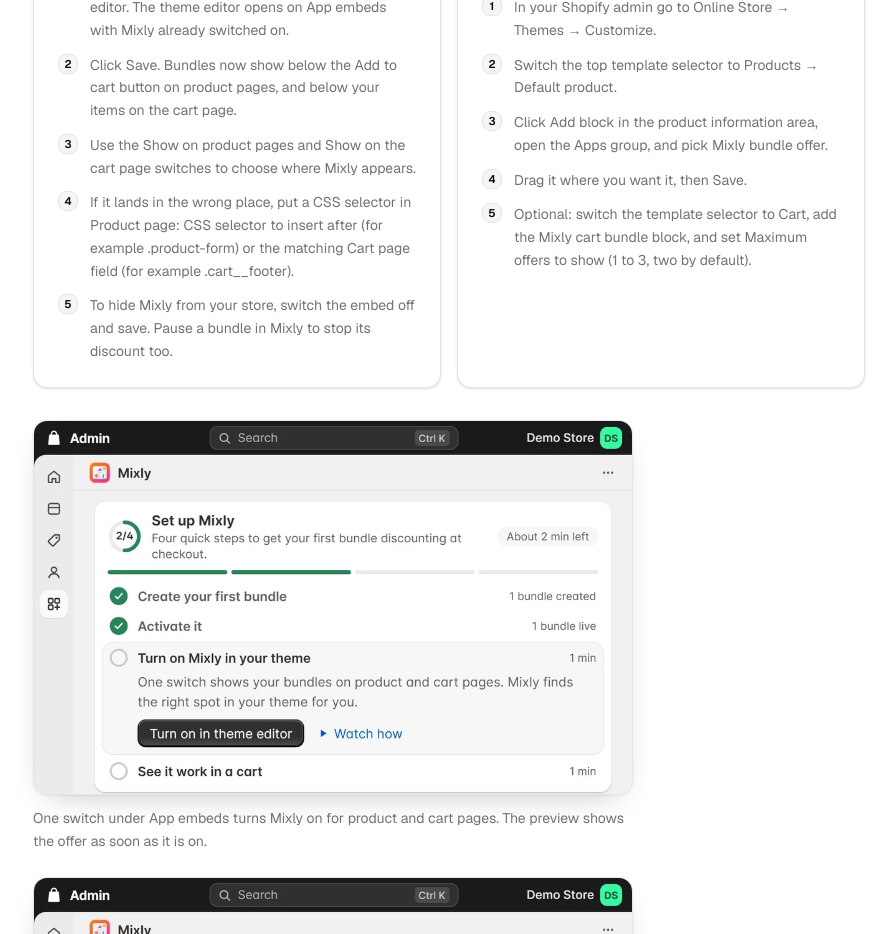
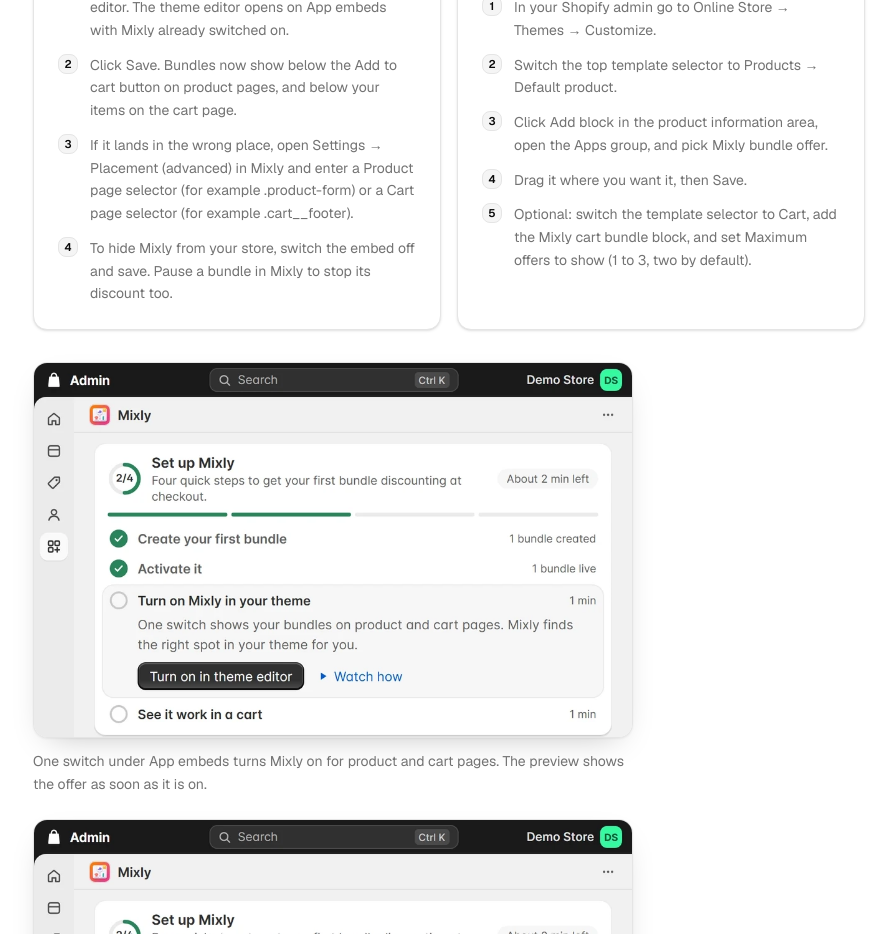
Before and after one commit to phamdung2209/solora, a Next.js app: page /mixly/docs in a window 1280 px wide. Shown: the part 3940-4874 px from the top of the page, without its empty margins (327-1223 px from the left). Built offline with nearby package versions, Linux system fonts and the light colour scheme.

Commit message:
point merchants to the in-app placement setting instead of the theme embed
The embed in all three apps is now a single switch, and the placement selectors live in each app.

```diff
--- a/src/app/combined-listings/docs/page.tsx
+++ b/src/app/combined-listings/docs/page.tsx
@@ -105,7 +105,7 @@
   },
   {
     q: 'The row appears but in an odd spot.',
-    a: 'Set Custom mount selector in the app embed, or add the app block to your product template and drag it where you want it.',
+    a: 'Set Product page selector under Design → Placement (advanced) in the app, or add the app block to your product template and drag it where you want it.',
   },
   {
     q: "Stock doesn't show on swatches.",
@@ -303,8 +303,9 @@
 
           <div className="mt-6">
             <Callout title="Swatch row in the wrong place?">
-              In the app embed&rsquo;s settings, enter a CSS selector in{' '}
-              <strong className="font-semibold text-foreground">Custom mount selector</strong>.
+              In the app, open Design and enter a CSS selector in{' '}
+              <strong className="font-semibold text-foreground">Product page selector</strong> under
+              Placement (advanced).
               The row is placed right after the first element that matches.
             </Callout>
           </div>
@@ -441,7 +442,7 @@
             Combined Listings finds the variant picker, gallery and product cards on its own. It
             has a profile for Dawn, places the row under the variant picker on Horizon, and falls
             back to the add-to-cart form on other themes. If the row lands somewhere odd, use{' '}
-            <strong className="font-semibold text-foreground">Custom mount selector</strong> (see
+            <strong className="font-semibold text-foreground">Product page selector</strong> (see
             Setup) or add the app block, or email us with your theme&rsquo;s name.
           </p>
         </Section>
--- a/src/app/mixly/docs/page.tsx
+++ b/src/app/mixly/docs/page.tsx
@@ -139,8 +139,7 @@
     steps: [
       'On your Mixly home screen, click Turn on in theme editor. The theme editor opens on App embeds with Mixly already switched on.',
       'Click Save. Bundles now show below the Add to cart button on product pages, and below your items on the cart page.',
-      'Use the Show on product pages and Show on the cart page switches to choose where Mixly appears.',
-      'If it lands in the wrong place, put a CSS selector in Product page: CSS selector to insert after (for example .product-form) or the matching Cart page field (for example .cart__footer).',
+      'If it lands in the wrong place, open Settings → Placement (advanced) in Mixly and enter a Product page selector (for example .product-form) or a Cart page selector (for example .cart__footer).',
       'To hide Mixly from your store, switch the embed off and save. Pause a bundle in Mixly to stop its discount too.',
     ],
   },
--- a/src/app/tierly/docs/page.tsx
+++ b/src/app/tierly/docs/page.tsx
@@ -93,8 +93,7 @@
     steps: [
       'On your Tierly dashboard, click Turn on Tierly. The theme editor opens on App embeds with Tierly already switched on.',
       'Click Save. The price table shows above the Add to cart button on product pages, and the cart upsell below your items on the cart page.',
-      'Use the Show on product pages and Show on the cart page switches to choose where Tierly appears.',
-      'If it lands in the wrong place, set the Product page and Cart page CSS selectors under Placement — .product-form and .cart__footer are typical.',
+      'If it lands in the wrong place, open Settings → Placement (advanced) in Tierly and set the Product page and Cart page selectors — .product-form and .cart__footer are typical.',
       'To hide Tierly from your store, switch the embed off and save. Pause an offer in Tierly to stop its discount too.',
     ],
   },
```
